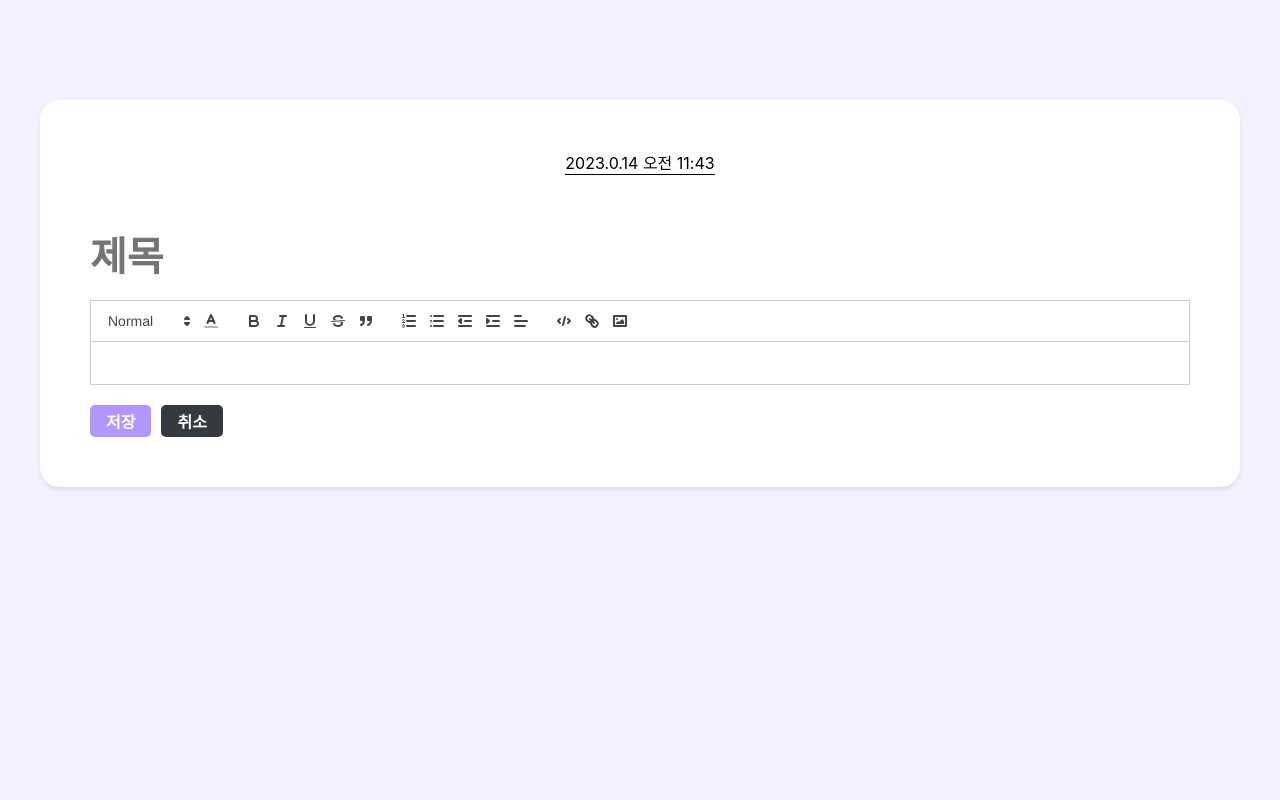
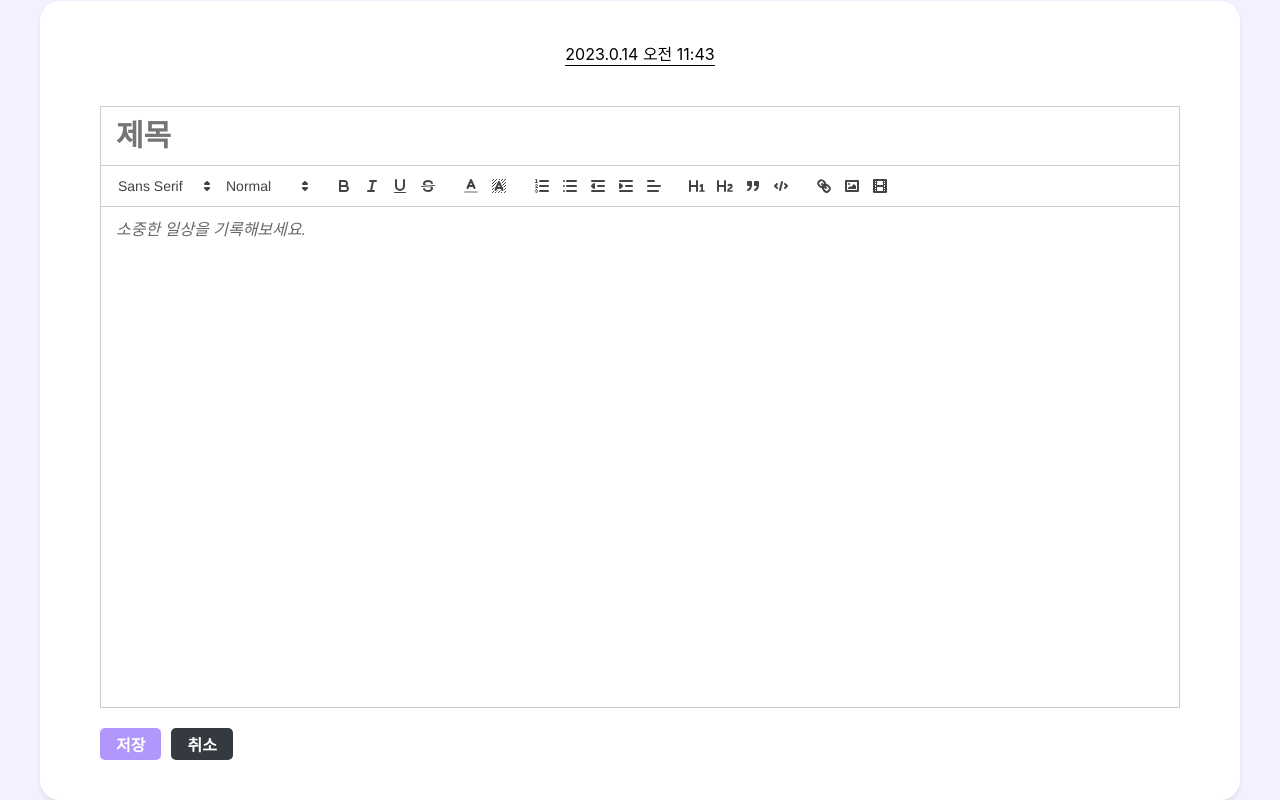
Before and after one commit to mxnxa/diary, a React (Create React App) app: page /daily in a window 1280 px wide. Built offline with nearby package versions, Linux system fonts and the light colour scheme.

Commit message:
editor 수정

```diff
--- a/src/components/write/daily/Editor.js
+++ b/src/components/write/daily/Editor.js
@@ -5,18 +5,24 @@ import "react-quill/dist/quill.snow.css";
 import Responsive from "../../common/Responsive";
 import WriteActionButton from "../WriteActionButton";
 
+const Wrapper = styled.div`
+  width: 100vw;
+  height: 100vh;
+  display: flex;
+  justify-content: center;
+  align-items: center;
+`;
+
 const EditorBlock = styled(Responsive)`
   border-radius: 20px;
-  margin-top: 100px;
-  margin-bottom: 100px;
-  padding: 50px;
+  padding: 40px 60px;
   background-color: #fff;
   box-shadow: 0 3px 4px rgba(0, 0, 0, 0.08);
 `;
 
 const DateBlock = styled.div`
   text-align: center;
-  margin-bottom: 60px;
+  margin-bottom: 40px;
 
   p {
     display: inline-block;
@@ -28,12 +34,21 @@ const StyledInput = styled.input`
   width: 100%;
   border: none;
   outline: none;
-  margin-bottom: 20px;
+  padding: 12px 15px;
 `;
 
 const TitleInput = styled(StyledInput)`
-  font-size: 40px;
+  font-size: 30px;
   font-weight: 700;
+  border: 1px solid #ccc;
+  border-bottom: none;
+`;
+
+const QuillWrapper = styled.div`
+  .ql-editor {
+    min-height: 500px;
+    font-size: 16px;
+  }
 `;
 
 const today = {
@@ -48,13 +63,15 @@ function Editor() {
   const { year, month, date, hour, minute } = today;
   const h12 = hour > 12 ? hour - 12 : hour;
   const ampm = hour < 12 ? "오전" : "오후";
-  const todaytime = `${year}.${month}.${date} ${ampm} ${h12}:${minute}`;
+  const min_0 = minute < 10 ? "0" + minute : minute;
+  const todaytime = `${year}.${month}.${date} ${ampm} ${h12}:${min_0}`;
 
   const modules = {
     toolbar: {
       container: [
-        [{ size: ["small", false, "large", "huge"] }, { color: [] }],
-        ["bold", "italic", "underline", "strike", "blockquote"],
+        [{ font: [] }, { size: ["small", false, "large", "huge"] }],
+        ["bold", "italic", "underline", "strike"],
+        [{ color: [] }, { background: [] }],
         [
           { list: "ordered" },
           { list: "bullet" },
@@ -62,21 +79,30 @@ function Editor() {
           { indent: "+1" },
           { align: [] },
         ],
-        ["code-block", "link", "image"],
+        [{ header: "1" }, { header: "2" }, "blockquote", "code-block"],
+        ["link", "image", "video"],
       ],
     },
   };
 
   return (
+    <Wrapper>
       <EditorBlock>
         <DateBlock>
           <p> {todaytime}</p>
           {/* {year}.{month}.{date} {ampm} {hour}:{minute} */}
         </DateBlock>
         <TitleInput placeholder="제목" />
-      <ReactQuill theme="snow" modules={modules} />
+        <QuillWrapper>
+          <ReactQuill
+            theme="snow"
+            modules={modules}
+            placeholder="소중한 일상을 기록해보세요."
+          />
+        </QuillWrapper>
         <WriteActionButton save />
       </EditorBlock>
+    </Wrapper>
   );
 }
 
--- a/src/components/write/schedule/Editor.js
+++ b/src/components/write/schedule/Editor.js
@@ -4,12 +4,18 @@ import palette from "../../../lib/styles/palette";
 import Responsive from "../../common/Responsive";
 import WriteActionButton from "../WriteActionButton";
 
+const Wrapper = styled.div`
+  width: 100vw;
+  height: 100vh;
+  display: flex;
+  justify-content: center;
+  align-items: center;
+`;
+
 const EditorBlock = styled(Responsive)`
-  /* height: 100vh; */
+  height: 80%;
   border-radius: 20px;
-  margin-top: 100px;
-  /* margin-bottom: 100px; */
-  padding: 50px;
+  padding: 40px 60px;
   background-color: #fff;
   box-shadow: 0 3px 4px rgba(0, 0, 0, 0.08);
 `;
@@ -46,6 +52,7 @@ const SelectDateBlock = styled.div`
 
 function Editor() {
   return (
+    <Wrapper>
       <EditorBlock>
         <Title>일정 추가</Title>
         <StyledInput placeholder="제목" />
@@ -60,6 +67,7 @@ function Editor() {
         <StyledInput placeholder="메모" />
         <WriteActionButton />
       </EditorBlock>
+    </Wrapper>
   );
 }
 
```
Lines whose indentation alone changed are shown as unchanged.
